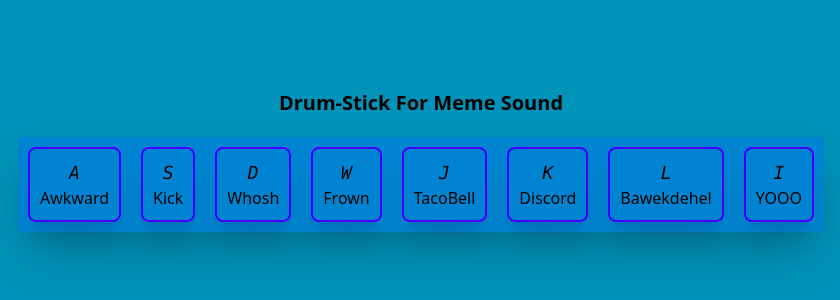
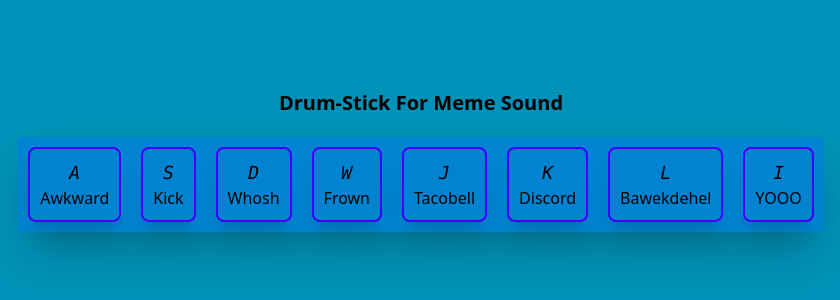
Before and after one commit to fznnfitrah/Mini-Project-Js, a plain HTML site: page Drum-Stick/index.html in a window 1280 px wide. Shown: the part 250-550 px from the top of the page, 219-1059 px from the left. Drawn offline with nearby package versions, Linux system fonts and the light colour scheme.

Commit message:
fix: repair massage commit

```diff
--- a/Analog Clock/script.js
+++ b/Analog Clock/script.js
@@ -13,8 +13,3 @@ const myClock = setInterval ( () => {
     hours.style.transform =  `translateY(-100%) rotate(${hour*6}deg)`;
 
 }, 1000);
-
-// const myMinute = setInterval ( () => {
-//     let now = new Date();
-
-// }, 1000);
--- a/Drum-Stick/index.html
+++ b/Drum-Stick/index.html
@@ -36,7 +36,7 @@
         </div>
         <div class="key rounded-lg shadow-xl" data-key="74" >
             <kbd>J</kbd>
-            <span>TacoBell</span>
+            <span>Tacobell</span>
             <audio src="sound/Taco Bell Bong sound effect.mp3"></audio>
         </div>
         <div class="key rounded-lg shadow-xl" data-key="75" >
```
